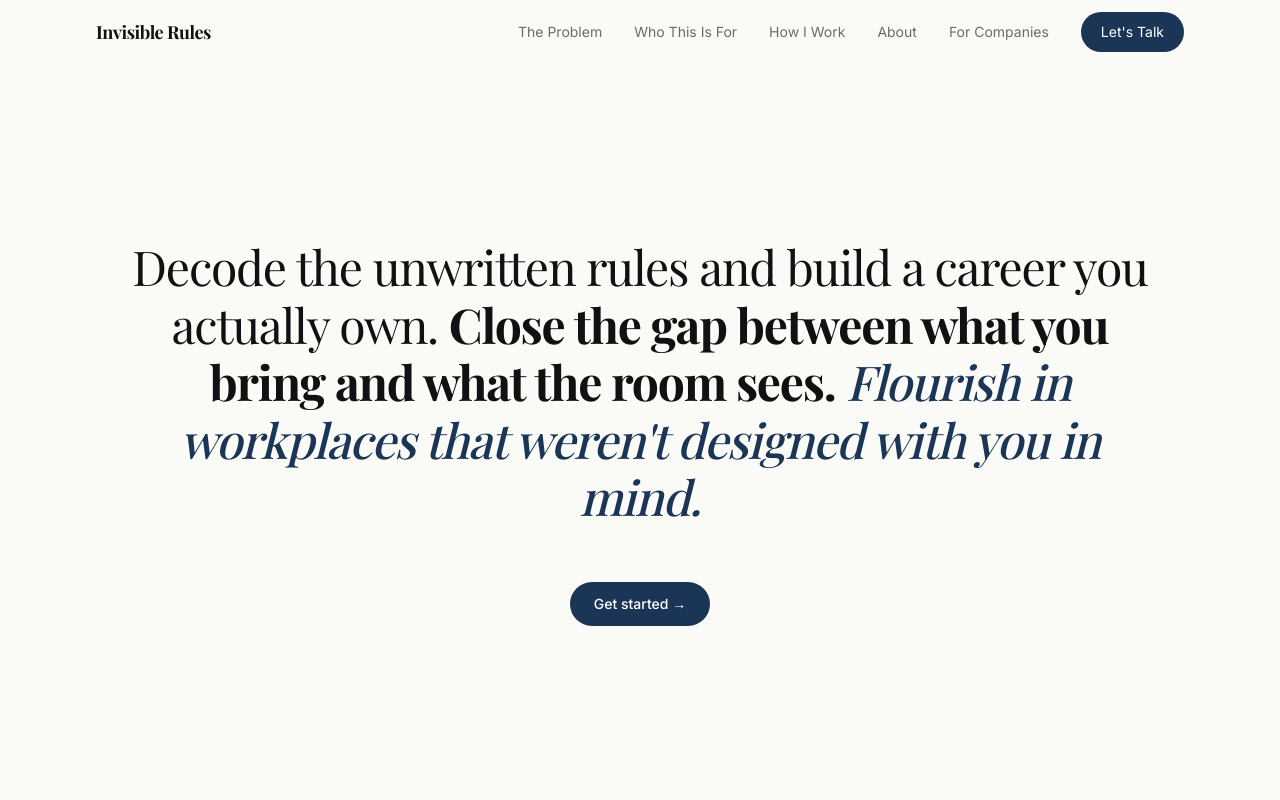
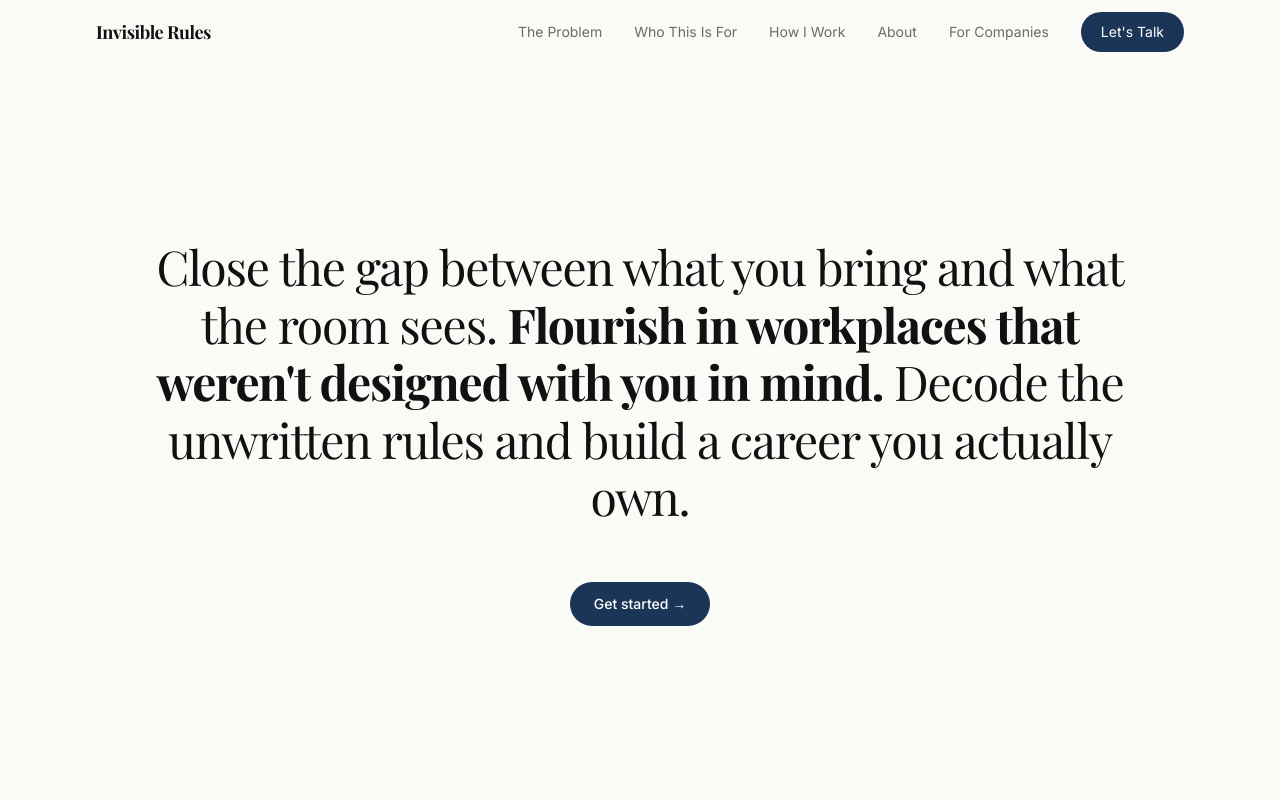
Before and after one commit to biljanatasetovikj-boop/InvisibleRules, a Next.js app: page / in a window 1280 px wide. Shown: the top 800 px of the page. Built offline with nearby package versions, Linux system fonts and the light colour scheme; a web font is replaced by a local one.

Commit message:
simplify Hero: single style, bold on middle sentence only

```diff
--- a/components/Hero.tsx
+++ b/components/Hero.tsx
@@ -14,15 +14,11 @@ export default function Hero() {
           transition={{ duration: 0.85, ease }}
           className="font-serif text-3xl md:text-4xl lg:text-5xl leading-[1.2] tracking-tight text-[#111111] mb-14"
         >
-          <span className="font-normal">
-            Decode the unwritten rules and build a career you actually own.
+          Close the gap between what you bring and what the room sees.{" "}
+          <span className="font-bold">
+            Flourish in workplaces that weren&apos;t designed with you in mind.
           </span>{" "}
-          <span className="font-bold">
-            Close the gap between what you bring and what the room sees.
-          </span>{" "}
-          <span className="italic font-medium text-[#1B3557]">
-            Flourish in workplaces that weren&apos;t designed with you in mind.
-          </span>
+          Decode the unwritten rules and build a career you actually own.
         </motion.h1>
 
         <motion.a
```
